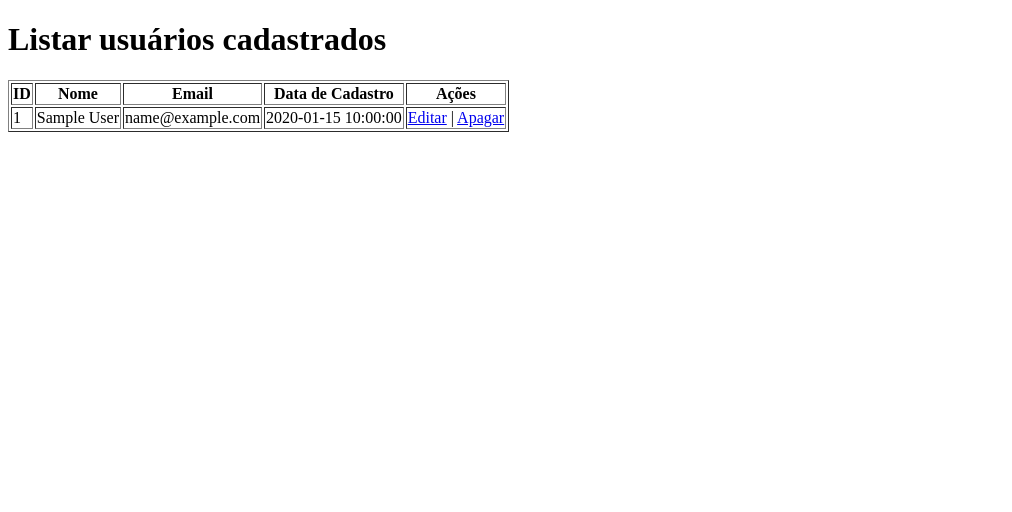
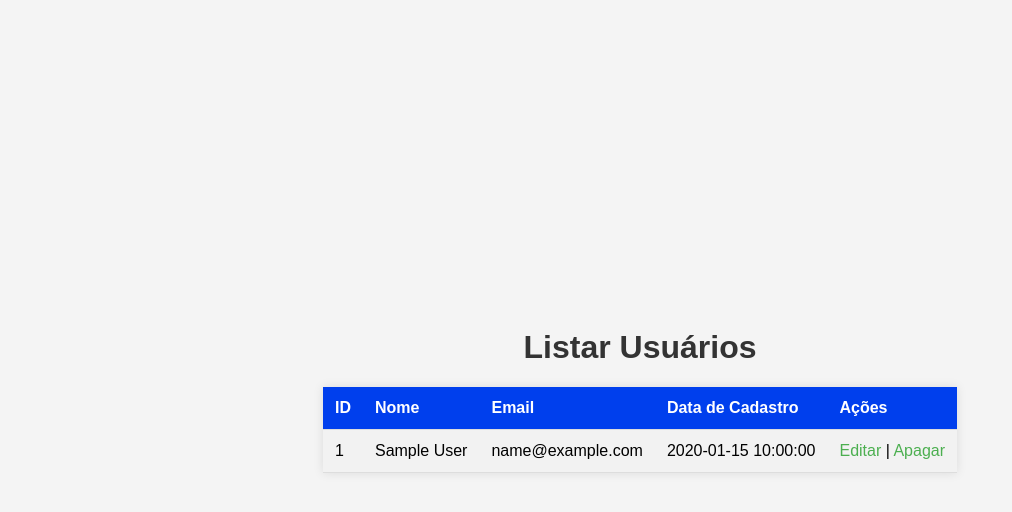
Before and after one commit to diegocbaleite/CRUD-PHP, a PHP site: page /listar.php in a window 1280 px wide. Shown: the top 512 px of the page, without its empty margins (0-1012 px from the left). Run offline with PHP 8.4, Linux system fonts and the light colour scheme; tables that the repository leaves empty or names only in its code hold one stand-in row (values such as "Sample post").

Commit message:
alteração do castrado e da lista de usúarios

```diff
--- a/listar.php
+++ b/listar.php
@@ -1,18 +1,23 @@
 <?php
 include 'config.php';
 
+// Executa a consulta SQL para buscar todos os usuários
 $sql = "SELECT * FROM users";
 $result = $conn->query($sql);
 ?>
 
 <!DOCTYPE html>
-<html>
+<html lang="pt-BR">
 <head>
-    <title>Listar usuários</title>
+    <meta charset="UTF-8">
+    <meta name="viewport" content="width=device-width, initial-scale=1.0">
+    <title>Listar Usuários</title>
+    <link rel="stylesheet" type="text/css" href="styles.css">
 </head>
 <body>
-    <h1>Listar usuários cadastrados</h1>
-    <table border="1">
+    <div class="container">
+        <h1>Listar Usuários</h1>
+        <table>
             <tr>
                 <th>ID</th>
                 <th>Nome</th>
@@ -21,7 +26,9 @@ $result = $conn->query($sql);
                 <th>Ações</th>
             </tr>
             <?php
-        if ($result->num_rows > 0) {
+            // Verifica se a consulta retornou resultados
+            if ($result && $result->num_rows > 0) {
+                // Itera sobre os resultados e exibe os dados na tabela
                 while ($row = $result->fetch_assoc()) {
                     echo "<tr>
                         <td>{$row['id']}</td>
@@ -30,15 +37,18 @@ $result = $conn->query($sql);
                         <td>{$row['created_at']}</td>
                         <td>
                             <a href='atualizar.php?id={$row['id']}'>Editar</a> |
-                        <a href='deletar.php?id={$row['id']}'>Apagar</a>
+                            <a href='deletar.php?id={$row['id']}' onclick=\"return confirm('Tem certeza que deseja apagar este registro?');\">Apagar</a>
                         </td>
                     </tr>";
                 }
             } else {
-            echo "<tr><td colspan='5'>No records found</td></tr>";
+                // Exibe uma mensagem se não houver registros
+                echo "<tr><td colspan='5'>Nenhum registro encontrado</td></tr>";
             }
+            // Fecha a conexão com o banco de dados
             $conn->close();
             ?>
         </table>
+    </div>
 </body>
 </html>
--- a/styles.css
+++ b/styles.css
@@ -30,6 +30,46 @@ h1 {
    color: #333;
 }
 
+table {
+   width: 100%;
+   border-collapse: collapse;
+   margin: 20px 0;
+   background-color: #fff;
+   box-shadow: 0 0 10px rgba(0, 0, 0, 0.1);
+}
+
+th, td {
+   padding: 12px;
+   text-align: left;
+   border-bottom: 1px solid #ddd;
+}
+
+th {
+   background-color: #003fed;
+   color: white;
+}
+
+tr:nth-child(even) {
+   background-color: #f2f2f2;
+}
+
+tr:hover {
+   background-color: #ddd;
+}
+
+a {
+   color: #4CAF50;
+   text-decoration: none;
+}
+
+a:hover {
+   text-decoration: underline;
+}
+
+.actions a {
+   margin-right: 10px;
+}
+
 input[type="text"],
 input[type="email"] {
    width: 100%;
```
Also changed, not shown: cadastro.php (+15 -1 lines). Lines whose indentation alone changed are shown as unchanged.
